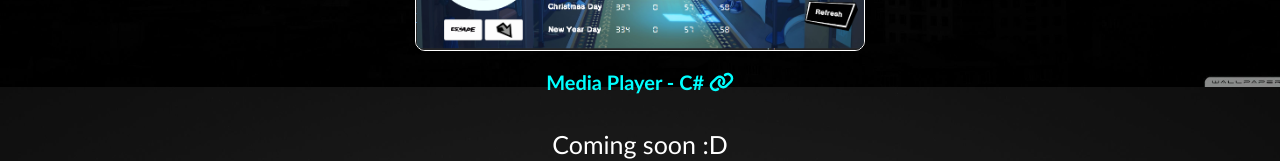
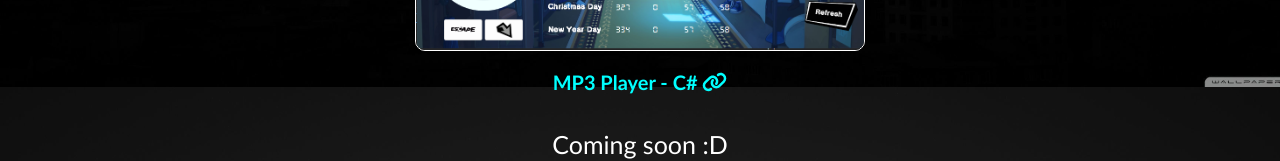
Before and after one commit to KayT98/My-portfolio, a Next.js app: page / in a window 1280 px wide. Shown: the part 4713-4874 px from the top of the page. Built offline with nearby package versions, Linux system fonts and the light colour scheme.

Commit message:
changed project name

```diff
--- a/app/page.tsx
+++ b/app/page.tsx
@@ -97,7 +97,7 @@ export default function Home() {
               <li className={styles.li}><Link target="_blank" href='https://github.com/KayT98/WallpaperClock'>Wallpaper Clock - Capstone Project - C# <FontAwesomeIcon icon={faLink} /></Link></li>
               <img src={'../clock.png'} className={styles.img} alt='clock' width={450} height={300}></img>
 
-              <li className={styles.li}><Link target="_blank" href='https://github.com/KayT98/musicPlayer'>Media Player - C# <FontAwesomeIcon icon={faLink} /></Link></li>
+              <li className={styles.li}><Link target="_blank" href='https://github.com/KayT98/musicPlayer'>MP3 Player - C# <FontAwesomeIcon icon={faLink} /></Link></li>
               <h1 className="text-xl font bold text-white">Coming soon :D</h1>
             </ul>
           </div>
```
